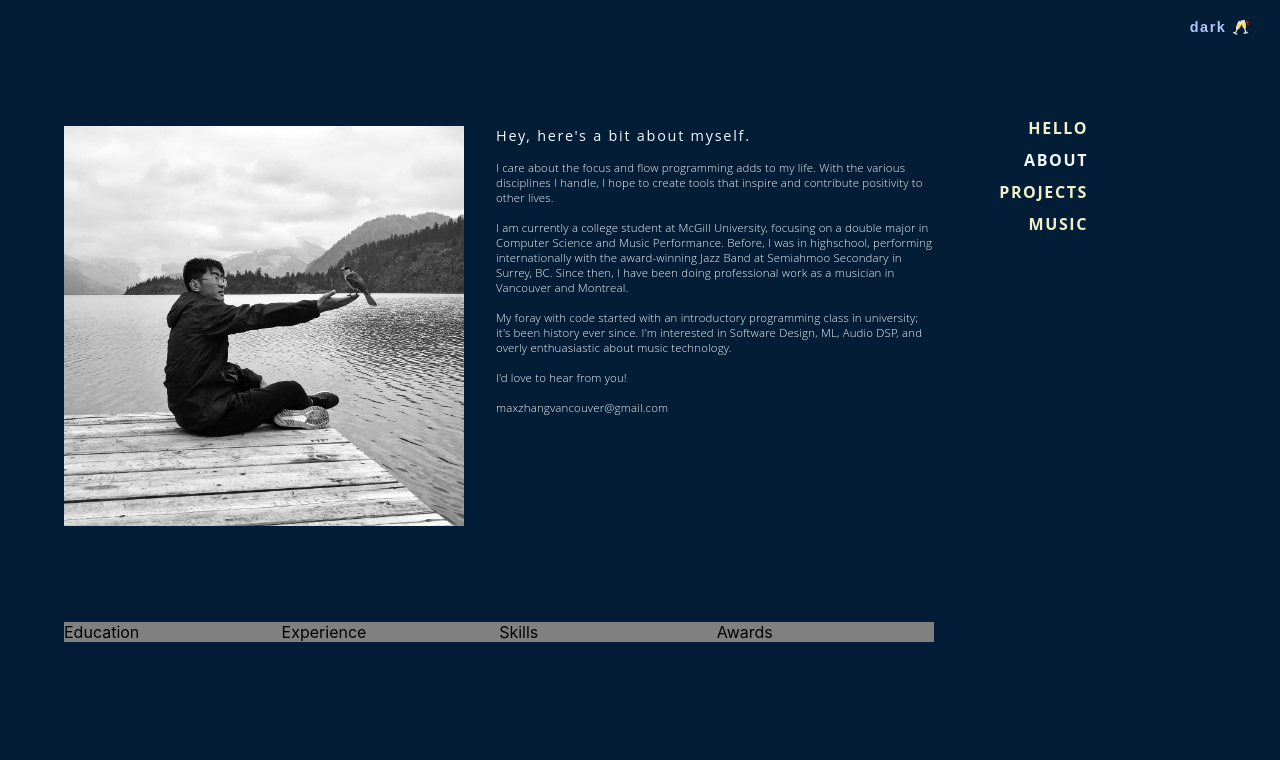
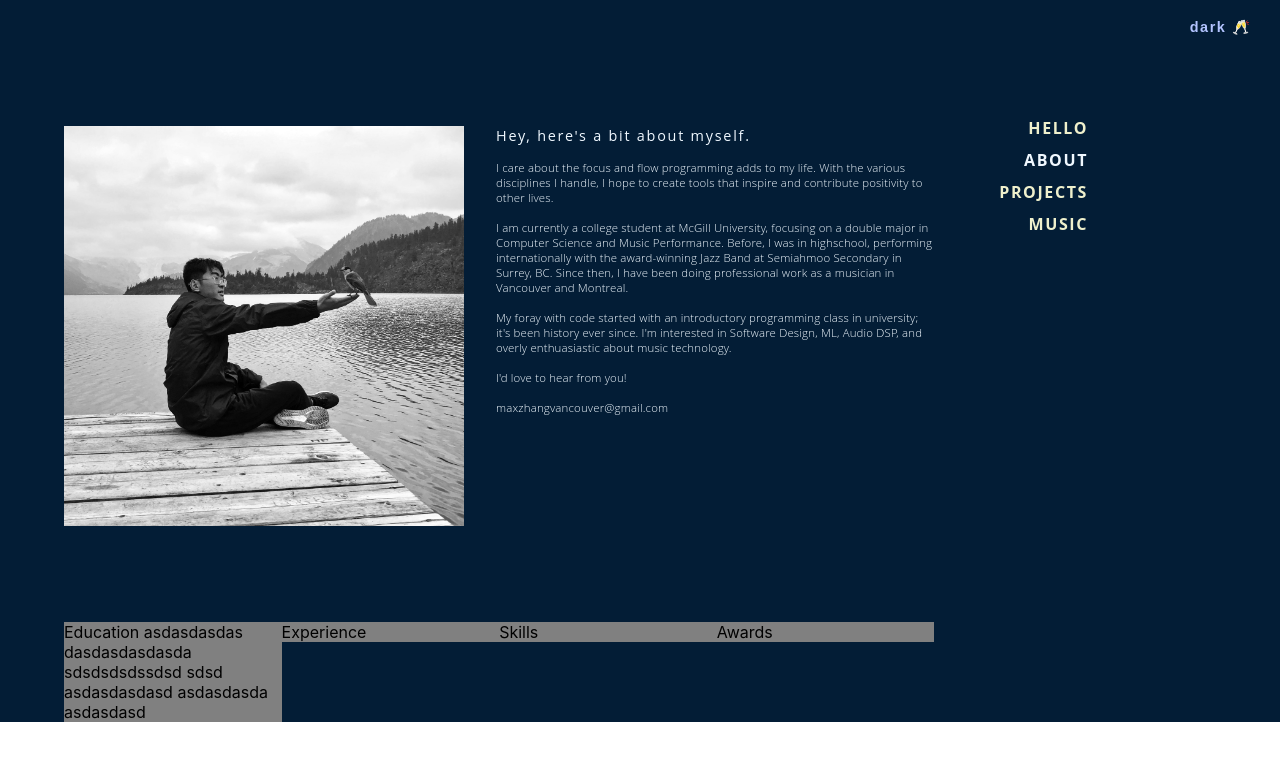
Before and after one commit to chetbae/chetbae.github.io, a React (Create React App) app: page /about in a window 1280 px wide. Shown: the top 760 px of the page. Built offline with nearby package versions, Linux system fonts and the light colour scheme.

Commit message:
quick sitecontainer fix

```diff
--- a/src/containers/AboutPage.tsx
+++ b/src/containers/AboutPage.tsx
@@ -13,8 +13,12 @@ const AboutContainer = styled(containers.PageContainer)`
 
 const Column = styled.div`
     background-color: grey;
-    min-width: 25%;
+    width: 25%;
     float: left;
+    word-wrap: normal;
+    text-align: left;
+
+    margin: 0rem;
 `;
 
 const Row = styled.div`
@@ -73,6 +77,7 @@ export const AboutPage = () => {
                 <containers.TopLarge>
                     <Column>
                         Education
+                        asdasdasdas dasdasdasdasda sdsdsdsdssdsd sdsd asdasdasdasd asdasdasda asdasdasd
                     </Column>
                     <Column>
                         Experience
--- a/src/styles/containers.js
+++ b/src/styles/containers.js
@@ -15,8 +15,8 @@ const TopLarge = styled.div`
 
 // in App.tsx
 const SiteContainer = styled.div`
-    width: 100wh;
-    height: 100vh;
+    width: 100%;
+    height: 100%;
     background-color: ${({ theme }) => theme.background};
     justify-content: center;
 `;
```
